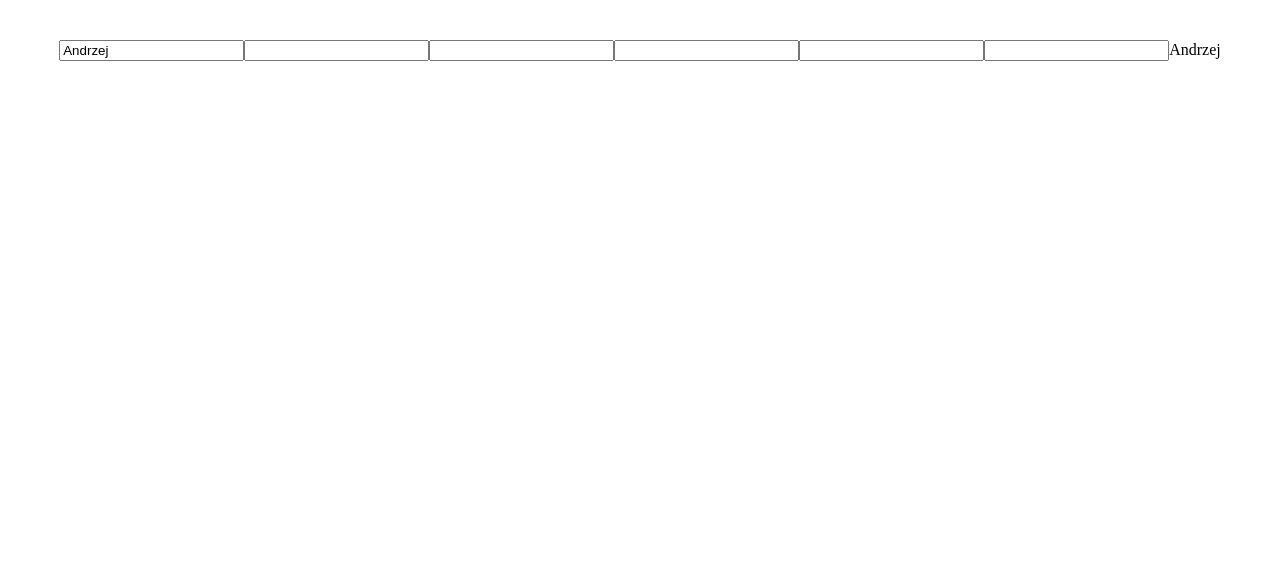
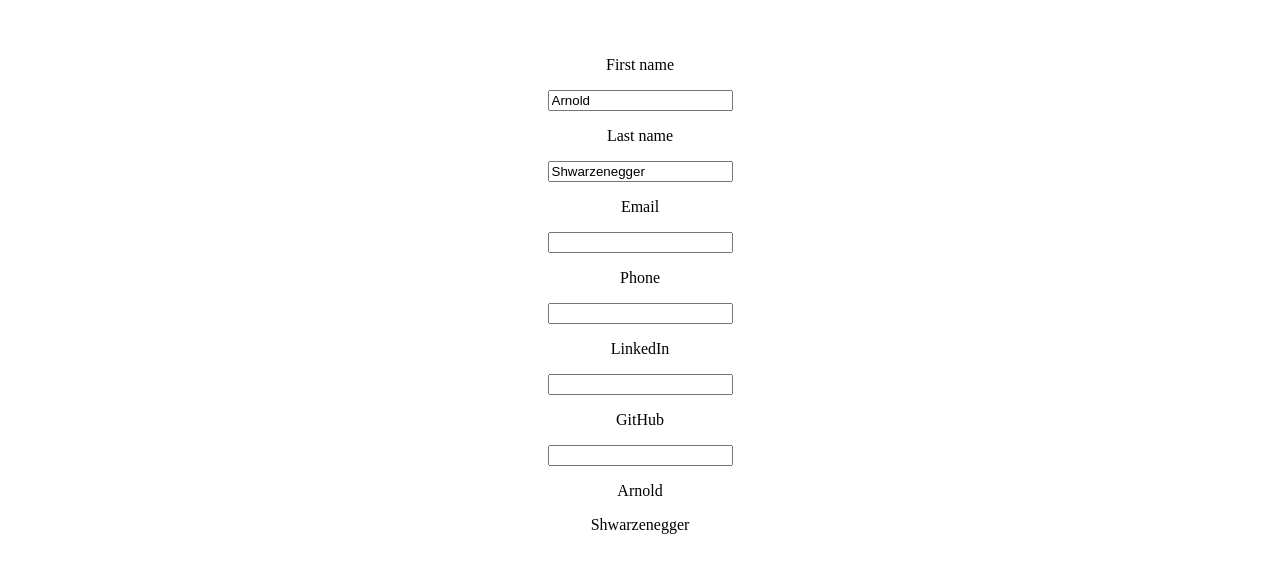
Before and after one commit to kociotrzeci/CV-Application, a React (Vite) app: page / in a window 1280 px wide. Shown: the top 572 px of the page. Built offline with nearby package versions, Linux system fonts and the light colour scheme.

Commit message:
I can input many, many, many fields!

```diff
--- a/src/App.jsx
+++ b/src/App.jsx
@@ -1,15 +1,25 @@
 import React, { useState } from "react";
 import "./App.css";
-import "./UserInfo.jsx";
-import UserInfo from "./UserInfo.jsx";
-
+import HandleInputs from "./HandleInputs.jsx";
+import DisplayElement from "./DisplayElement.jsx";
+import * as dataset from "./Dataset.js";
 function App() {
+  const [userInfo, userInfoUpdate] = useState(dataset.userInfo.data);
+  const userInfoLabel = dataset.userInfo.label;
+  // const [summary, summaryUpdate] = useState(dataset.summary);
+  //  const summaryLabel = dataset.summaryLabel;
   return (
     <div className="App">
-      <UserInfo />
-      {UserInfo.output}
+      <div>
+        <HandleInputs
+          input={userInfo}
+          update={userInfoUpdate}
+          labels={userInfoLabel}
+        />
+
+        <DisplayElement input={userInfo} />
+      </div>
     </div>
   );
 }
-
 export default App;
--- /dev/null
+++ b/src/Dataset.js
@@ -0,0 +1,19 @@
+export const userInfo = {
+  data: {
+    firstName: "Arnold",
+    lastName: "Shwarzenegger",
+    email: "",
+    phone: "",
+    linkedin: "",
+    github: "",
+  },
+  label: {
+    firstName: "First name",
+    lastName: "Last name",
+    email: "Email",
+    phone: "Phone",
+    linkedin: "LinkedIn",
+    github: "GitHub",
+  },
+  visible: true,
+};
--- /dev/null
+++ b/src/DisplayElement.jsx
@@ -0,0 +1,11 @@
+function DisplayElement({ input }) {
+  return (
+    <div>
+      {Object.values(input).map((value, index) =>
+        value ? <p key={index}>{value}</p> : null
+      )}
+    </div>
+  );
+}
+
+export default DisplayElement;
--- /dev/null
+++ b/src/HandleInputs.jsx
@@ -0,0 +1,24 @@
+function HandleInputs({ input, update, labels }) {
+  const handleChange = (e) => {
+    const { name, value } = e.target;
+    update((prev) => ({ ...prev, [name]: value }));
+  };
+
+  return (
+    <div>
+      {Object.keys(input).map((key) => (
+        <div key={key}>
+          <p>{labels[key]}</p>
+          <input
+            type="text"
+            name={key}
+            value={input[key]}
+            onChange={handleChange}
+          />
+        </div>
+      ))}
+    </div>
+  );
+}
+
+export default HandleInputs;
--- a/src/UserInfo.jsx
+++ /dev/null
@@ -1,39 +0,0 @@
-import { useState } from "react";
-
-function UserInfo() {
-  function handleFirstNameChange(e) {
-    updateFirstName(e.target.value);
-  }
-
-  const [userInfo, setUserInfo] = useState({
-    firstName: "Andrzej",
-    lastName: "",
-    email: "",
-    phone: "",
-    linkedin: "",
-    github: "",
-  });
-  const handleChange = (e) => {
-    const { name, value } = e.target;
-    setUserInfo((prev) => ({ ...prev, [name]: value }));
-  };
-
-  const output = `${userInfo.firstName} ${userInfo.lastName} ${userInfo.email} ${userInfo.phone}`;
-
-  return (
-    <div>
-      {Object.keys(userInfo).map((key) => (
-        <input
-          key={key}
-          type="text"
-          name={key}
-          value={userInfo[key]}
-          onChange={handleChange}
-        />
-      ))}
-      {output}
-    </div>
-  );
-}
-
-export default UserInfo;
```
